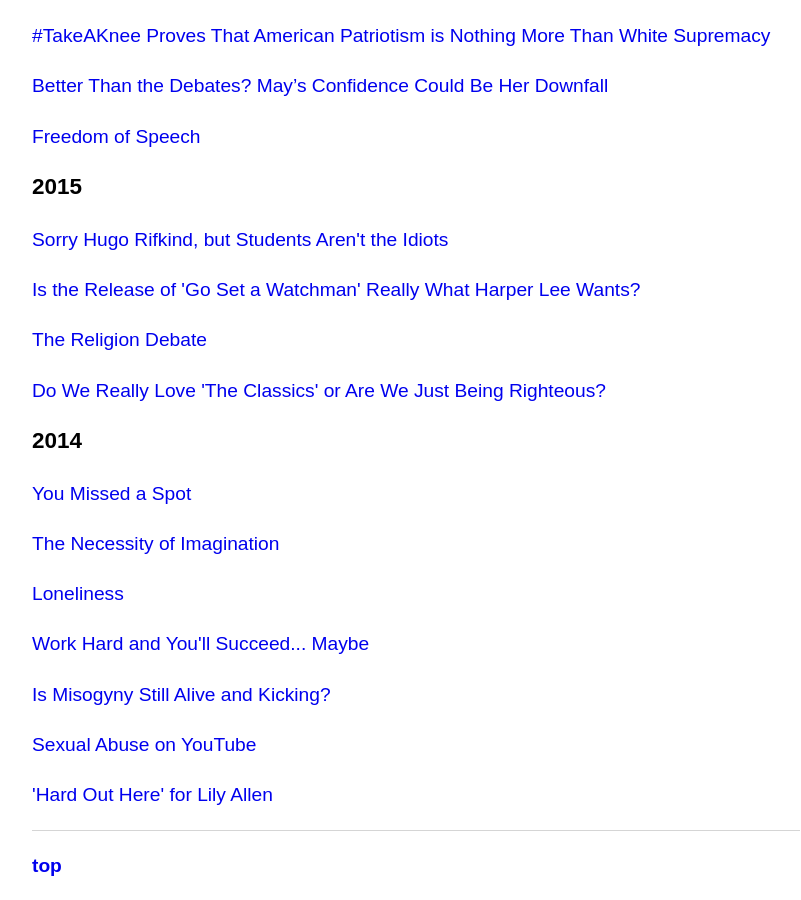
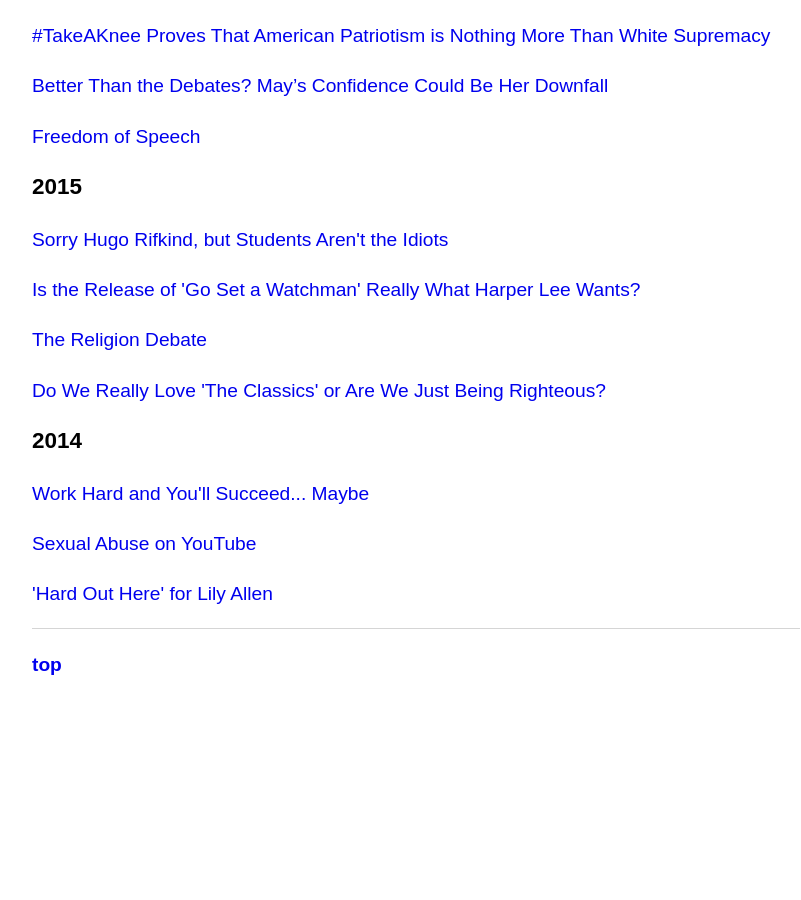
Before and after one commit to gracebraddock/gracebraddock.github.io, a Jekyll site: the page built from posts/index.html, in a window 1280 px wide and 900 px high, scrolled down 1292 px. Shown: the whole window, without its empty margins (224-1025 px from the left). Built offline with Jekyll 4.4.1, drawn with Linux system fonts in a browser that asks for light colours; after the commit the page ends 1991 px from its top, so only the background shows below that.

Commit message:
Update index.html

```diff
--- a/posts/index.html
+++ b/posts/index.html
@@ -52,10 +52,6 @@ Find a Way of Paying for It'</a></p>
 <p><a href="/posts/do-we-really-love-the-classics">Do We Really Love 'The Classics' or Are We Just Being Righteous?</a></p>
 
 <h3>2014</h3>
-<p><a href="/posts/you-missed-a-spot.html">You Missed a Spot</a></p>
-<p><a href="/posts/necessity-of-imagination.html">The Necessity of Imagination</a></p>
-<p><a href="/posts/loneliness">Loneliness</a></p>
 <p><a href="/posts/work-hard-and-youll-succeed-maybe">Work Hard and You'll Succeed... Maybe</a></p>
-<p><a href="/posts/is-misogyny-still-alive-and-kicking">Is Misogyny Still Alive and Kicking?</a></p>
 <p><a href="/posts/sexual-abuse-on-youtube">Sexual Abuse on YouTube</a></p>
 <p><a href="/posts/hard-out-here-for-lily-allen">'Hard Out Here' for Lily Allen</a></p>
```
